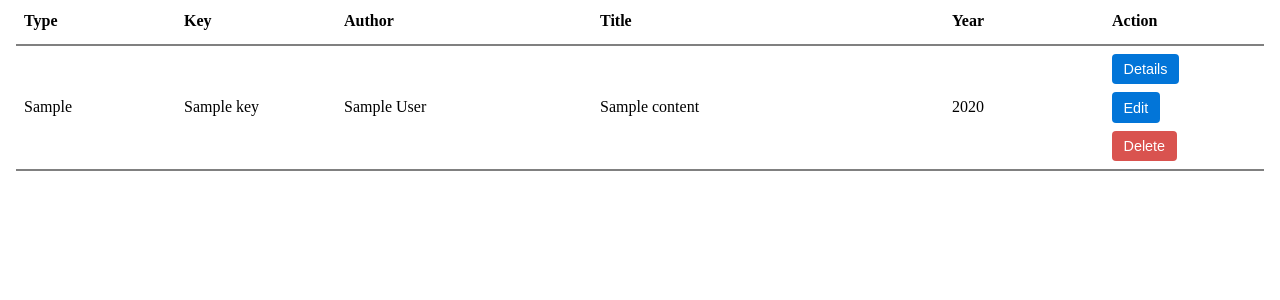
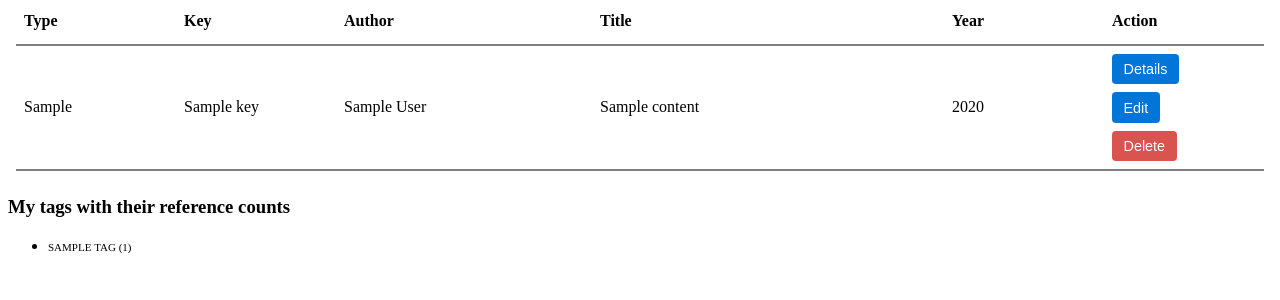
Before and after one commit to tkhnhy/BibTex-Miniprojekti, a Flask app: template src/templates/index.html in a window 1280 px wide. Shown: the part 154-454 px from the top of the page. Run offline with Flask 3, Linux system fonts and the light colour scheme; the template is opened without the code that fills it: most values are stand-ins (such as "Sample title", 1, 10 or a date in 2020).

Commit message:
Add tag listing to index.html, (WIP) tag editing

```diff
--- a/src/app.py
+++ b/src/app.py
@@ -4,6 +4,7 @@ from db_helper import reset_db
 from entities.reference import COMMON_BIBTEX_FIELDS, ReferenceType
 from repositories.reference_repository import get_references, create_reference, get_reference_by_key
 from repositories.reference_repository import delete_reference, update_reference
+from repositories.tag_repository import get_tags_with_counts, get_tags_by_reference
 from config import app, test_env
 from util import validate_reference, UserInputError
 
@@ -12,12 +13,14 @@ def route_index():
     try:
         references = get_references()
         amount = len(references)
+        tags = get_tags_with_counts()
     except Exception as error:
         flash("Could not fetch references: " + str(error))
         references = []
         amount = 0
+        tags = []
 
-    return render_template("index.html", references=references, amount=amount)
+    return render_template("index.html", references=references, amount=amount, tags=tags)
 
 @app.route("/new_reference")
 def route_new_reference():
@@ -66,6 +69,7 @@ def route_delete_reference(reference_key):
 @app.route("/edit_reference/<string:reference_key>")
 def route_edit_reference(reference_key: str):
     reference = get_reference_by_key(reference_key)
+    tags = get_tags_by_reference(reference.id)
     field_requirements_map = {ref_type.value: ref_type.field_requirements() for ref_type in list(ReferenceType)}
     if reference is None:
         flash("Reference to be edited not found.")
@@ -73,7 +77,8 @@ def route_edit_reference(reference_key: str):
     return render_template("edit_reference.html", reference=reference,
                            reference_types=list(ReferenceType),
                            reference_fields=COMMON_BIBTEX_FIELDS,
-                           field_requirements_map=field_requirements_map)
+                           field_requirements_map=field_requirements_map,
+                           tags=tags)
 
 @app.route("/save_edited_reference/<string:old_reference_key>", methods=["POST"])
 def route_save_edited_reference(old_reference_key: str):
--- a/src/static/style.css
+++ b/src/static/style.css
@@ -43,6 +43,10 @@
 
 .reference-item-details span {
     margin-right: 1.5em;
+}
+
+.tag-item {
+    font-variant-caps: all-petite-caps;
 }
 
 /* Colored buttons */
--- a/src/templates/index.html
+++ b/src/templates/index.html
@@ -79,6 +79,20 @@ My references
     {% endfor %}
 </div>
 
+{% block tags %}
+<div class="tags-container" style="margin-top: 25px;">
+    <h3>My tags with their reference counts</h3>
+    {% if tags and tags|length > 0 %}
+        <ul class="tag-list">
+            {% for tag in tags %}
+                <li class="tag-item">{{ tag.name }} <span class="tag-count">({{ tag.count }})</span></li>
+            {% endfor %}
+        </ul>
+    {% else %}
+        <div>No tags yet.</div>
+    {% endif %}
+</div>
+{% endblock %}
 {% endblock %}
 
 {% block scripts %}
```
Also changed, not shown: src/repositories/tag_repository.py (added, +33 -0 lines), src/templates/edit_reference.html (+12 -0 lines).
